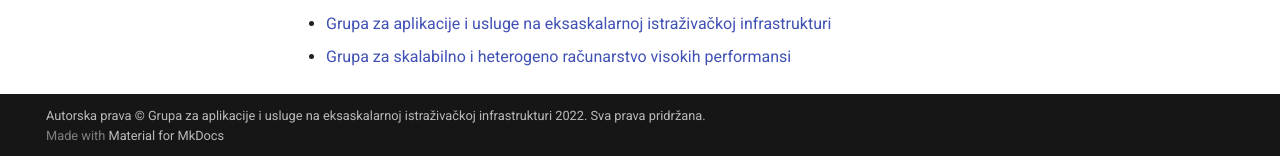
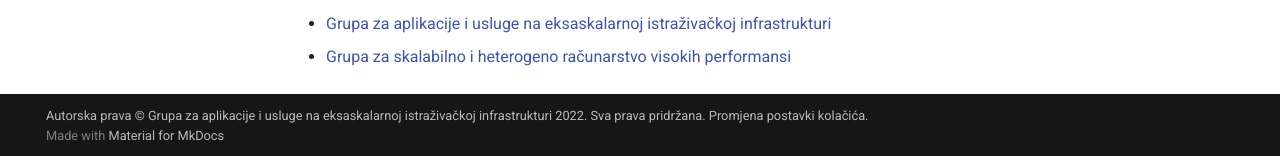
Before and after one commit to razmjena/razmjena.github.io, an MkDocs documentation site: the page built from docs/index.md, in a window 1280 px wide and 900 px high, scrolled down 876 px. Shown: the part 741-897 px from the top of the window. Built offline with MkDocs 1.6.1 and Material for MkDocs 9.7.7, drawn with Linux system fonts in a browser that asks for light colours; comment, search, counter and statistics services are not loaded; part of the change alters nothing that is shown.

Commit message:
Enabled GA4 and cookie consent

```diff
--- a/mkdocs.yml
+++ b/mkdocs.yml
@@ -2,12 +2,19 @@ site_name: Razmjena
 site_description: Razmjena je interaktivna baza podataka znanstvenih grupa koje djeluju na istraživačkim i visokoškolskim ustanovama u Hrvatskoj.
 site_author: Vedran Miletić
 site_url: https://razmjena.org/
-copyright: Autorska prava &copy; <a href="https://gaseri.org/hr/">Grupa za aplikacije i usluge na eksaskalarnoj istraživačkoj infrastrukturi</a> 2022. Sva prava pridržana.
+copyright: Autorska prava &copy; <a href="https://gaseri.org/hr/">Grupa za aplikacije i usluge na eksaskalarnoj istraživačkoj infrastrukturi</a> 2022. Sva prava pridržana. <a href="#__consent">Promjena postavki kolačića</a>.
 repo_url: https://github.com/razmjena/razmjena/
 edit_uri: blob/main/docs/
 
 theme:
   name: material
+extra:
+  analytics:
+    provider: google
+    property: G-WGBKHXW2YF
+  consent:
+    title: Cookie consent
+    description: Koristimo kolačiće za prepoznavanje vaših ponovnih posjeta, pohranu vaših preferencija i mjerenje učinkovitosti našeg web sjedišta. Svojim pristankom nam pomažete poboljšati naše web sjedište kako bi na njemu budući posjetitelji lakše pronašli ono što žele.
 plugins:
   - search
   - social
```
